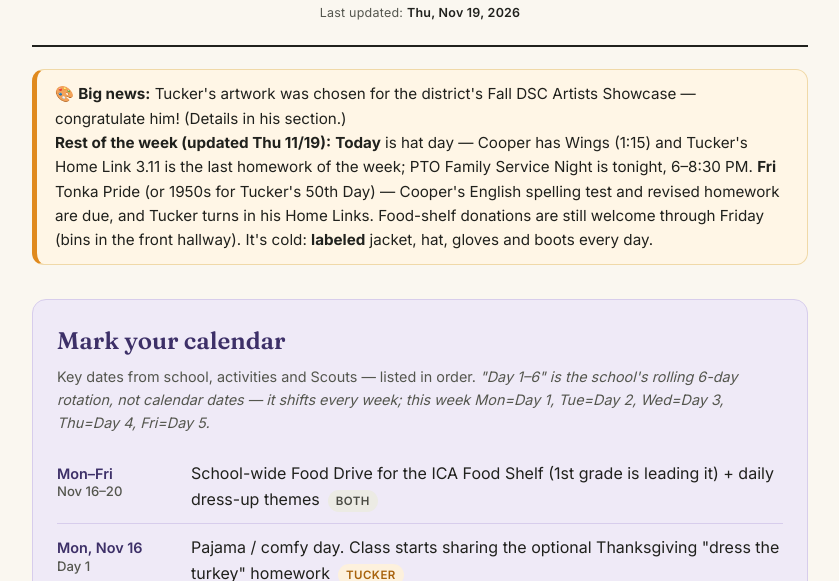
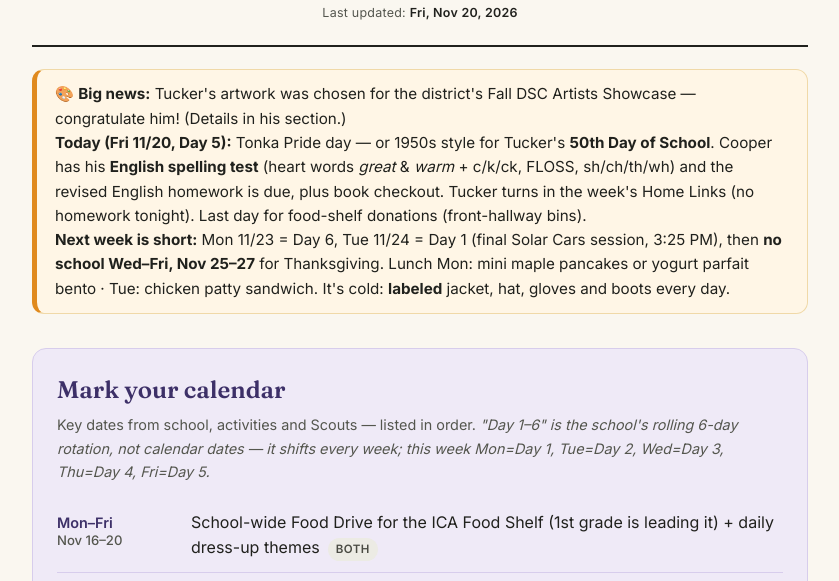
Before and after one commit to jeffbtruitt-gif/Kids-School-Weekly-Newsletter, a plain HTML site: page index.html in a window 1280 px wide. Shown: the part 179-760 px from the top of the page, without its empty margins (220-1059 px from the left). Drawn offline with Linux system fonts and the light colour scheme.

Commit message:
Weekly Update — Nov 16–20, 2026

```diff
--- a/index.html
+++ b/index.html
@@ -468,13 +468,13 @@
     <div class="kicker">Minnewashta Elementary · The Truitt Family</div>
     <h1>The Weekly Update</h1>
     <div class="dateline">Week of <b>November 16 – 20, 2026</b></div>
-    <div class="updated" style="margin-top:6px;font-size:.78rem;color:var(--ink-soft);letter-spacing:.02em;">Last updated: <b style="color:var(--ink);font-weight:600;">Thu, Nov 19, 2026</b></div>
+    <div class="updated" style="margin-top:6px;font-size:.78rem;color:var(--ink-soft);letter-spacing:.02em;">Last updated: <b style="color:var(--ink);font-weight:600;">Fri, Nov 20, 2026</b></div>
   </header>
 
   <!-- MORNING REMINDER -->
   <section style="margin-top:22px;">
     <div style="background:#fff6e6;border:1px solid #f0d9a8;border-left:5px solid var(--tucker);border-radius:12px;padding:12px 18px;font-size:.95rem;color:var(--ink);">
-      🎨 <b>Big news:</b> Tucker's artwork was chosen for the district's Fall DSC Artists Showcase — congratulate him! (Details in his section.)<br><b>Rest of the week (updated Thu 11/19):</b> <b>Today</b> is hat day — Cooper has Wings (1:15) and Tucker's Home Link 3.11 is the last homework of the week; PTO Family Service Night is tonight, 6–8:30 PM. <b>Fri</b> Tonka Pride (or 1950s for Tucker's 50th Day) — Cooper's English spelling test and revised homework are due, and Tucker turns in his Home Links. Food-shelf donations are still welcome through Friday (bins in the front hallway). It's cold: <b>labeled</b> jacket, hat, gloves and boots every day.
+      🎨 <b>Big news:</b> Tucker's artwork was chosen for the district's Fall DSC Artists Showcase — congratulate him! (Details in his section.)<br><b>Today (Fri 11/20, Day 5):</b> Tonka Pride day — or 1950s style for Tucker's <b>50th Day of School</b>. Cooper has his <b>English spelling test</b> (heart words <i>great</i> &amp; <i>warm</i> + c/k/ck, FLOSS, sh/ch/th/wh) and the revised English homework is due, plus book checkout. Tucker turns in the week's Home Links (no homework tonight). Last day for food-shelf donations (front-hallway bins).<br><b>Next week is short:</b> Mon 11/23 = Day 6, Tue 11/24 = Day 1 (final Solar Cars session, 3:25 PM), then <b>no school Wed–Fri, Nov 25–27</b> for Thanksgiving. Lunch Mon: mini maple pancakes or yogurt parfait bento · Tue: chicken patty sandwich. It's cold: <b>labeled</b> jacket, hat, gloves and boots every day.
     </div>
   </section>
 
@@ -583,7 +583,7 @@
       <ul>
         <li>Evergreen Industries delivered the pack's order <b>Saturday, Nov 14 (8–10 AM)</b> at the Minnewashta bus turnaround, and families picked up there. Scouts now hand-deliver their own customers' wreaths.</li>
         <li>A few families were out of town Saturday and have asked about alternate pickup (one suggested the Tuesday meeting).
-          <span class="placeholder" style="display:block;margin-top:6px;">Still no pack-wide email confirming the make-up pickup (as of Thu 11/19) — follow up directly with any families still waiting on wreaths.</span>
+          <span class="placeholder" style="display:block;margin-top:6px;">Still no pack-wide email confirming the make-up pickup (as of Fri 11/20) — follow up directly with any families still waiting on wreaths.</span>
         </li>
         <li>Friends &amp; Family online store (supporters order directly from Evergreen): share the link by <b>Mon, Dec 7</b>.</li>
         <li><b>Tue, Nov 17 den meeting:</b> wreath-sale incentive winners are announced — squishies for every scout who sold 12+, Target gift cards for the top 3 sellers, and Burrow tickets for scouts who sold 30+.</li>
```
